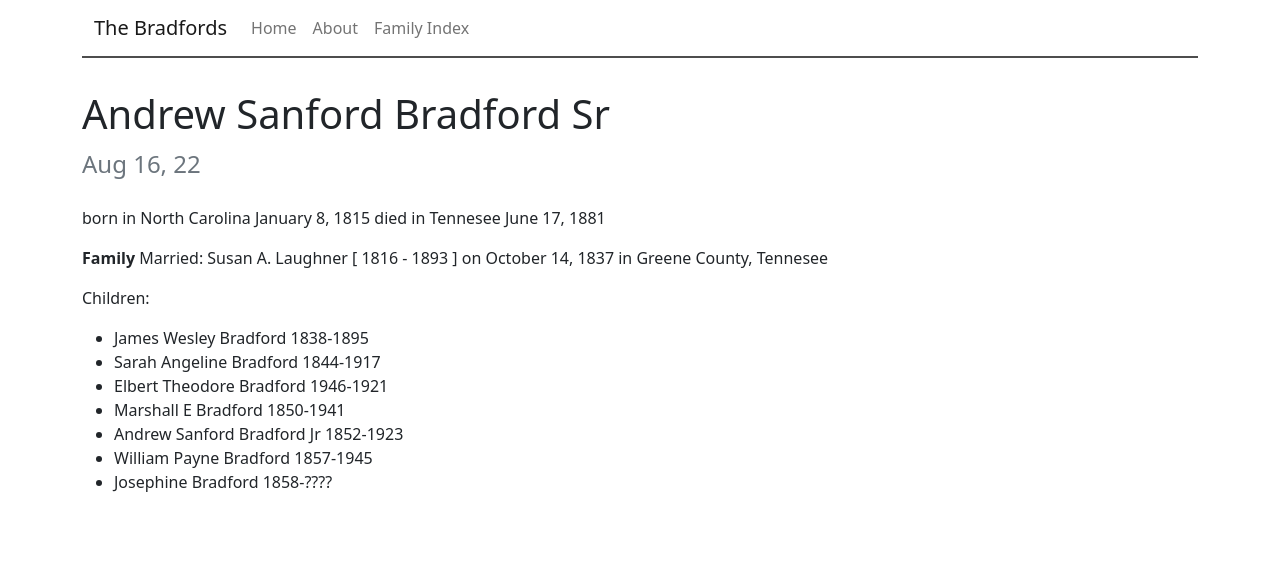
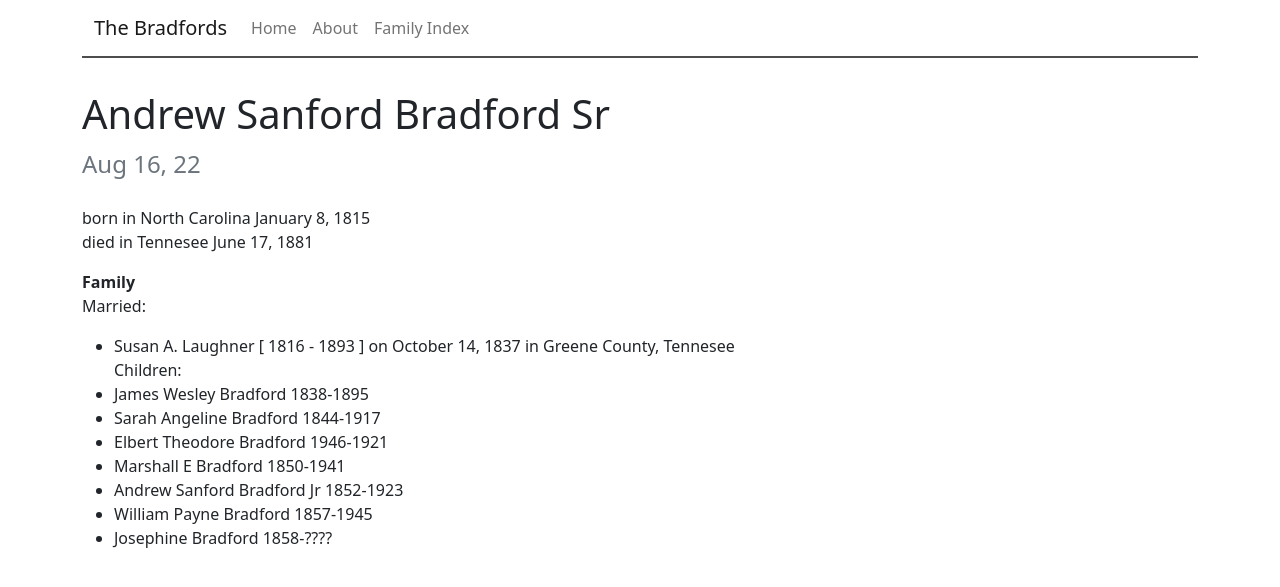
Before and after one commit to the-bradfords/the-bradfords.github.io, a Jekyll site: the page built from _posts/2022-08-16-Andrew-Sanford-Bradford-Sr.md, in a window 1280 px wide. Shown: the top 587 px of the page. Built offline with Jekyll 4.4.1, drawn with Linux system fonts in a browser that asks for light colours.

```diff
--- a/_posts/2022-08-16-Andrew-Sanford-Bradford-Sr.md
+++ b/_posts/2022-08-16-Andrew-Sanford-Bradford-Sr.md
@@ -7,8 +7,8 @@ born in North Carolina January 8, 1815
 died in Tennesee June 17, 1881
 
 **Family**
-Married: Susan A. Laughner [ 1816 - 1893 ] on October 14, 1837 in Greene County, Tennesee
-
+Married:
+- Susan A. Laughner [ 1816 - 1893 ] on October 14, 1837 in Greene County, Tennesee
 Children:
 - James Wesley Bradford 1838-1895
 - Sarah Angeline Bradford 1844-1917
```
